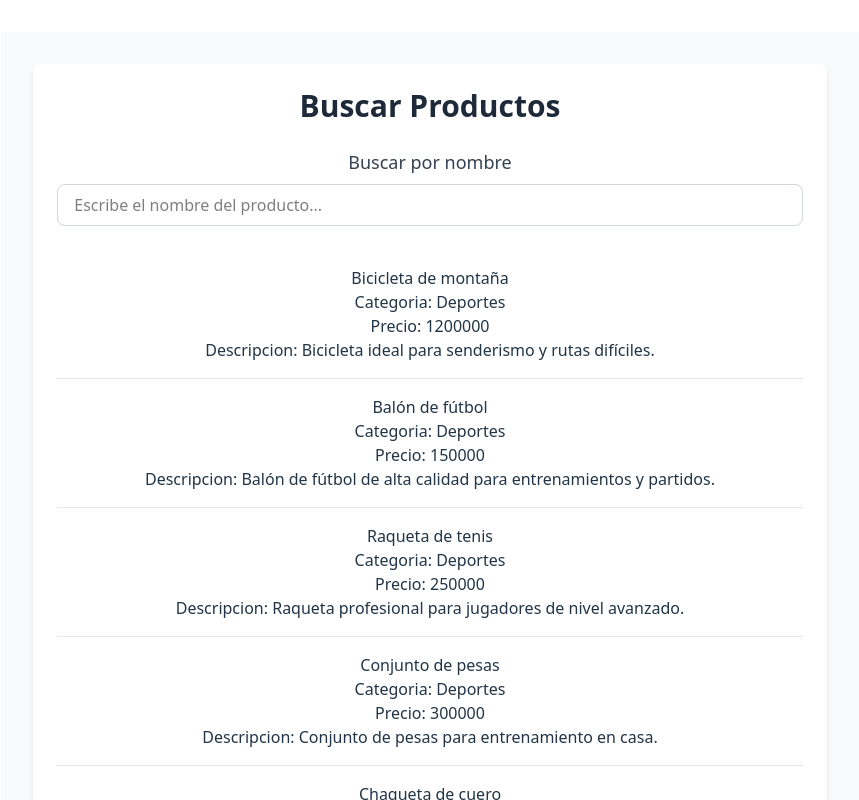
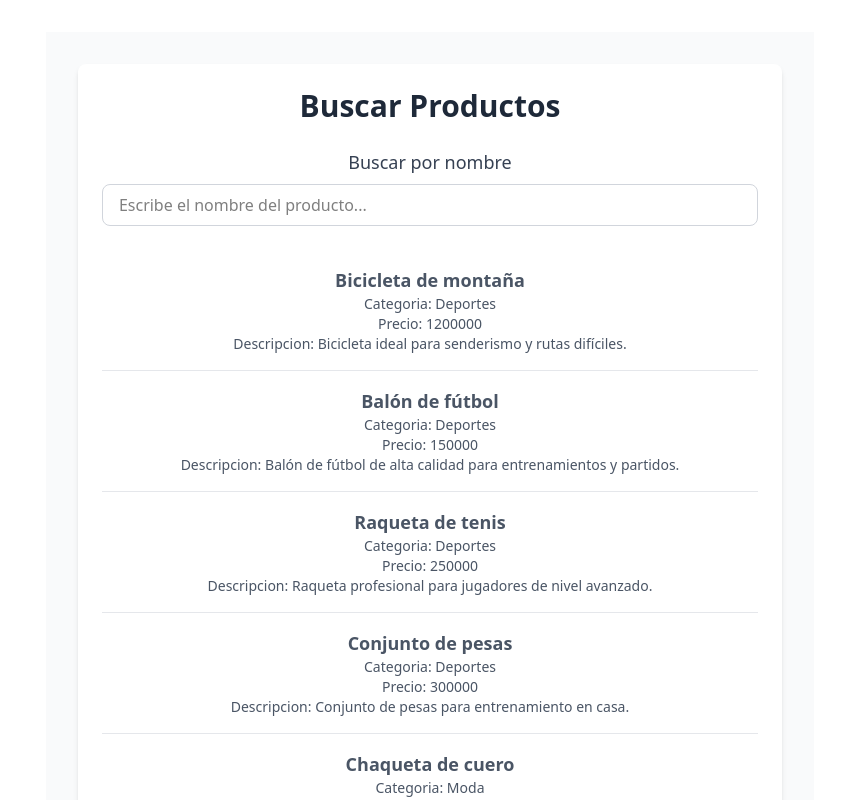
Before and after one commit to erozog125/instrumento-evaluacion-react, a React (Vite) app: page / in a window 1280 px wide. Shown: the top 800 px of the page, without its empty margins (210-1069 px from the left). Built offline with nearby package versions, Linux system fonts and the light colour scheme.

Commit message:
Agregamos color para que se puedan mostar y ver legiblemente la informacion

```diff
--- a/src/components/FilterProducts.jsx
+++ b/src/components/FilterProducts.jsx
@@ -30,11 +30,11 @@ export const FilterProducts = () => {
 
         <ul>
           {filteredProducts.map((product) => (
-            <li key={product.sku} className="p-4 border-b border-gray-200">
-              <h3>{product.nameProduct}</h3>
-              <p>Categoria: {product.category}</p>
-              <p>Precio: {product.price}</p>
-              <p>Descripcion: {product.description}</p>
+            <li key={product.sku} className='p-4 border-b border-gray-200'>
+              <h3 className='text-lg font-semibold text-gray-600'>{product.nameProduct}</h3>
+              <p className='text-sm text-gray-600'>Categoria: {product.category}</p>
+              <p className='text-sm text-gray-600'>Precio: {product.price}</p>
+              <p className='text-sm text-gray-600'>Descripcion: {product.description}</p>
             </li>
           ))}
         </ul>
```
